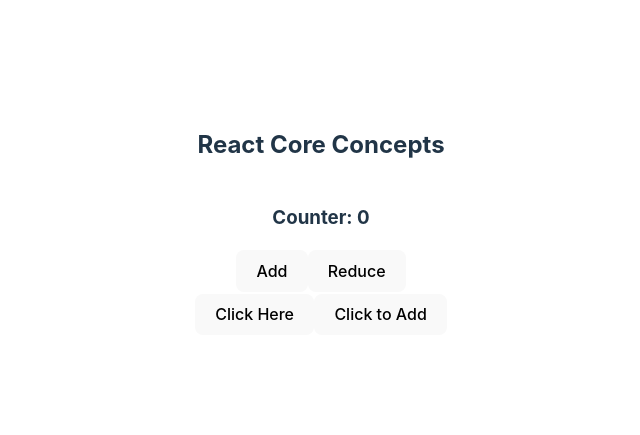
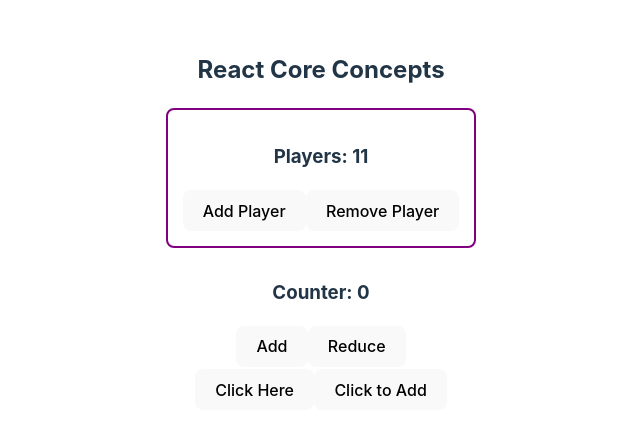
Before and after one commit to AskatAsh/React-JS-Practice, a React (Vite) app in the folder second-react/: page / in a window 1280 px wide. Shown: the part 179-614 px from the top of the page, without its empty margins (319-959 px from the left). Built offline with nearby package versions, Linux system fonts and the light colour scheme.

Commit message:
used useState to add or remove players

```diff
--- a/second-react/src/App.jsx
+++ b/second-react/src/App.jsx
@@ -3,6 +3,7 @@ import reactLogo from './assets/react.svg'
 import viteLogo from '/vite.svg'
 import './App.css'
 import Counter from './Counter'
+import Team from './Team'
 
 function App() {
   function handleClick(){
@@ -14,6 +15,7 @@ function App() {
   return (
     <>
       <h2>React Core Concepts</h2>
+      <Team></Team>
       <Counter></Counter>
       <button onClick={handleClick}>Click Here</button>
       <button onClick={() => addToFive(7)}>Click to Add</button>
--- /dev/null
+++ b/second-react/src/Team.jsx
@@ -0,0 +1,26 @@
+import { useState } from "react"
+
+export default function() {
+    const [team, setTeam] = useState(11);
+
+    const teamStyle = {
+        border: '2px solid purple',
+        borderRadius: '8px',
+        padding: '15px',
+        margin: '10px'
+    }
+
+    function addPlayer(){
+        setTeam(team + 1);
+    }
+    function removePlayer(){
+        setTeam(team - 1);
+    }
+    return (
+        <div style={teamStyle}>
+            <h3>Players: {team}</h3>
+            <button onClick={addPlayer}>Add Player</button>
+            <button onClick={removePlayer}>Remove Player</button>
+        </div>
+    )
+}
```
